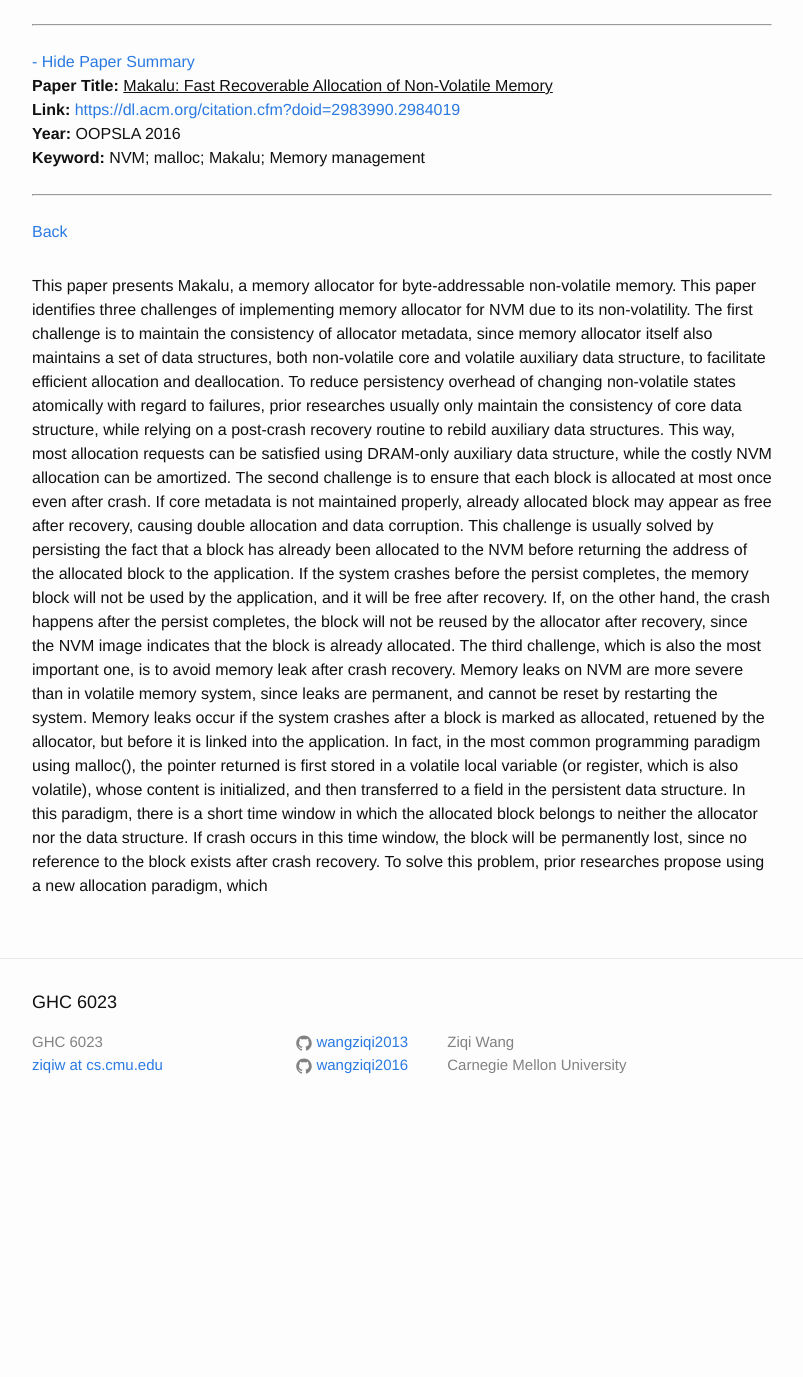
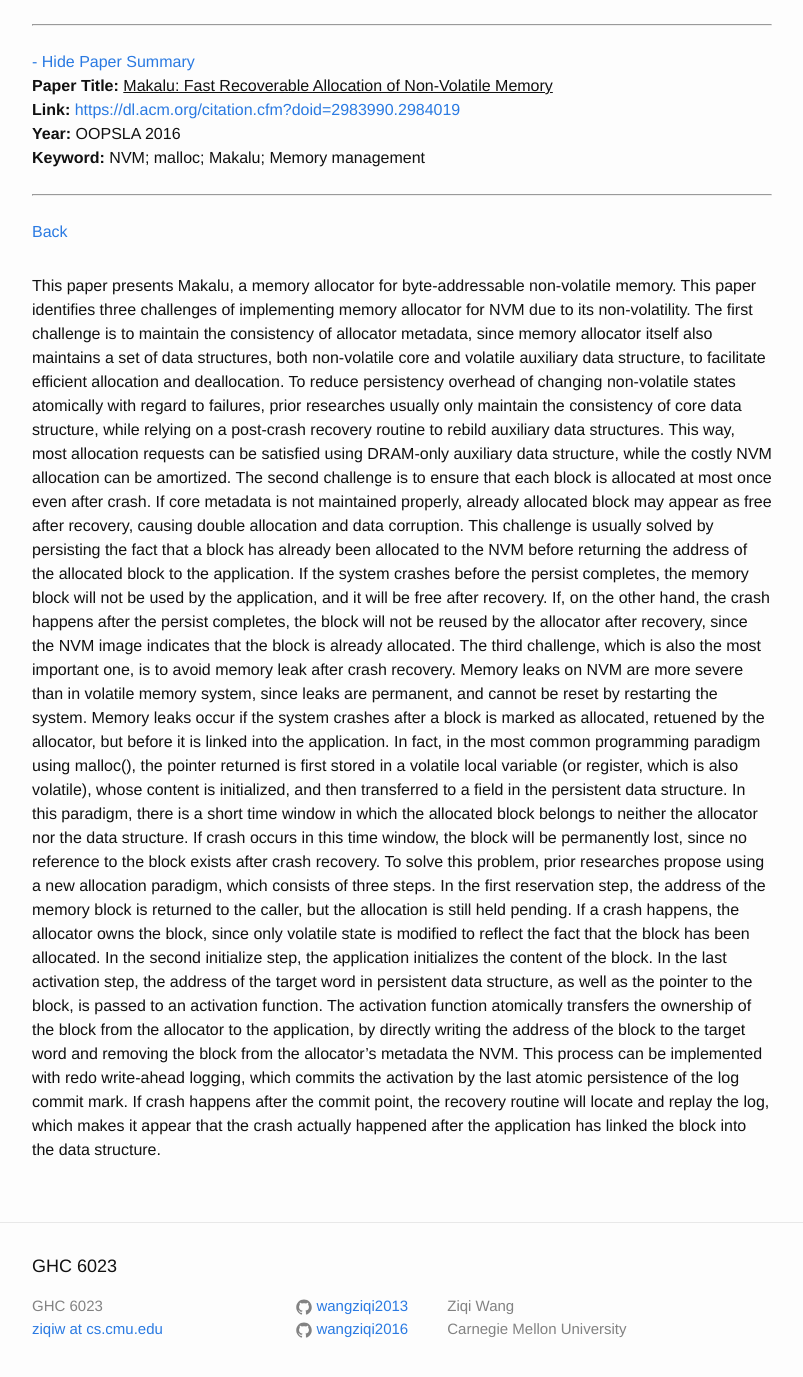
Before and after one commit to wangziqi2013/wangziqi2013.github.io, a Jekyll site: the page built from _posts/2019-11-18-makalu.markdown, in a window 1280 px wide and 1400 px high, scrolled down 218 px. Shown: the top 1377 px of the window, without its empty margins (238-1041 px from the left). Built offline with Jekyll 4.4.1, drawn with Linux system fonts in a browser that asks for light colours; before the commit the page ends 1354 px from its top, so only the background shows below that.

Commit message:
Finish atomic xfer

```diff
--- a/_posts/2019-11-18-makalu.markdown
+++ b/_posts/2019-11-18-makalu.markdown
@@ -35,4 +35,13 @@ in the most common programming paradigm using malloc(), the pointer returned is
 data structure. In this paradigm, there is a short time window in which the allocated block belongs to neither the allocator
 nor the data structure. If crash occurs in this time window, the block will be permanently lost, since no reference
 to the block exists after crash recovery. To solve this problem, prior researches propose using a new allocation paradigm,
-which
+which consists of three steps. In the first reservation step, the address of the memory block is returned to the caller,
+but the allocation is still held pending. If a crash happens, the allocator owns the block, since only volatile state
+is modified to reflect the fact that the block has been allocated. In the second initialize step,
+the application initializes the content of the block. In the last activation step, the address of the target word in
+persistent data structure, as well as the pointer to the block, is passed to an activation function. The activation
+function atomically transfers the ownership of the block from the allocator to the application, by directly writing the
+address of the block to the target word and removing the block from the allocator's metadata the NVM. This process can
+be implemented with redo write-ahead logging, which commits the activation by the last atomic persistence of the
+log commit mark. If crash happens after the commit point, the recovery routine will locate and replay the log, which
+makes it appear that the crash actually happened after the application has linked the block into the data structure.
```
